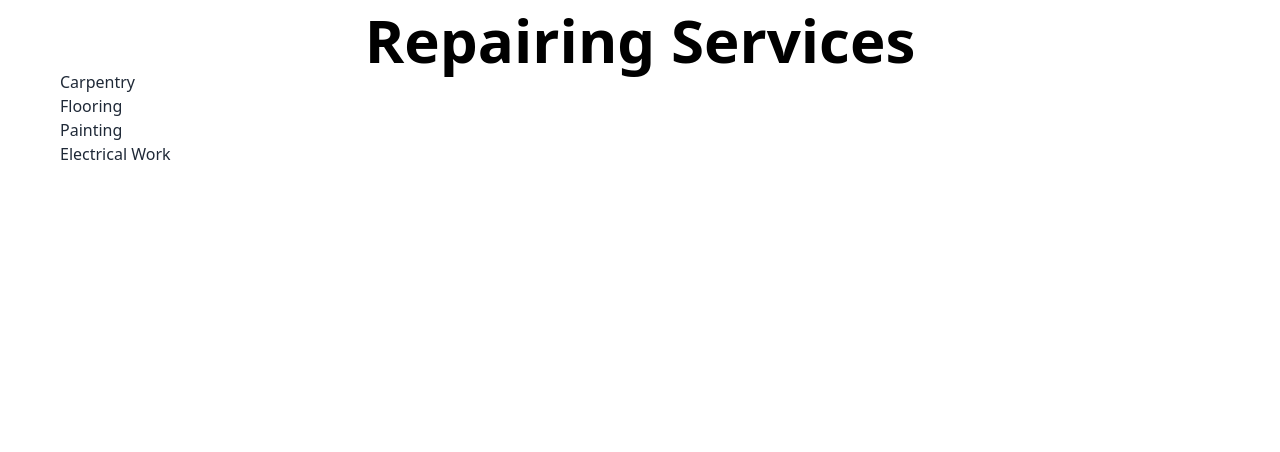
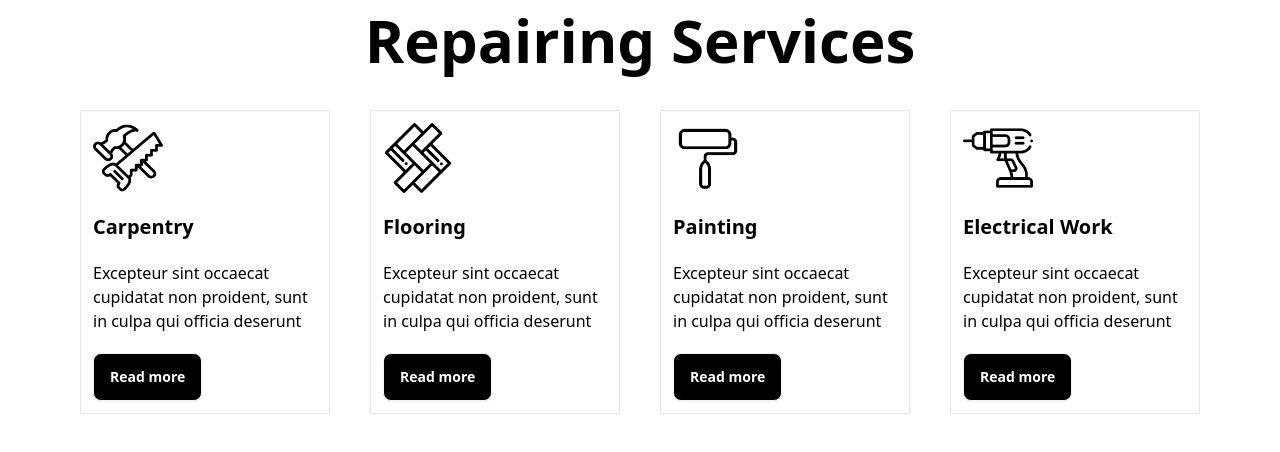
Before and after one commit to minhazapon/Apon-Router-store--react.js-project, a React (Vite) app: page /about in a window 1280 px wide. Shown: the part 690-1142 px from the top of the page. Before the commit the page ends 940 px from the top, so only its background shows below. Built offline with nearby package versions, Linux system fonts and the light colour scheme.

Commit message:
added file

```diff
--- a/src/about file/Repairing.jsx
+++ b/src/about file/Repairing.jsx
@@ -22,16 +22,22 @@ function Repairing() {
                     <div>
                         <p className=" text-center text-6xl font-bold text-black ">Repairing Services</p>
                     </div>
-                    <div>
-                        <div>
+                    <div className=" flex justify-center mt-10 ">
+                        <div className=" grid  md:grid-cols-4 gap-10 ">
                             {
                                 service.map(cardData => <ul key={cardData.id}>
-
                                     <div>
-                                        <p> {cardData.name} </p>
-
+                                        <div className=" bg-white border-[1px] w-[250px] p-3 ">
+                                            <div>
+                                                <img className="h-[70px]" src={cardData.image} alt="" />
+                                            </div>
+                                            <p className=" text-xl font-semibold text-black mt-5">{cardData.name}</p>
+                                            <p className=" text-black mt-5">{cardData.service}</p>
+                                            <div>
+                                                <button className=" btn text-white bg-black mt-5 ">Read more</button>
+                                            </div>
+                                        </div>
                                     </div>
-
                                 </ul>)
                             }
                         </div>
```
